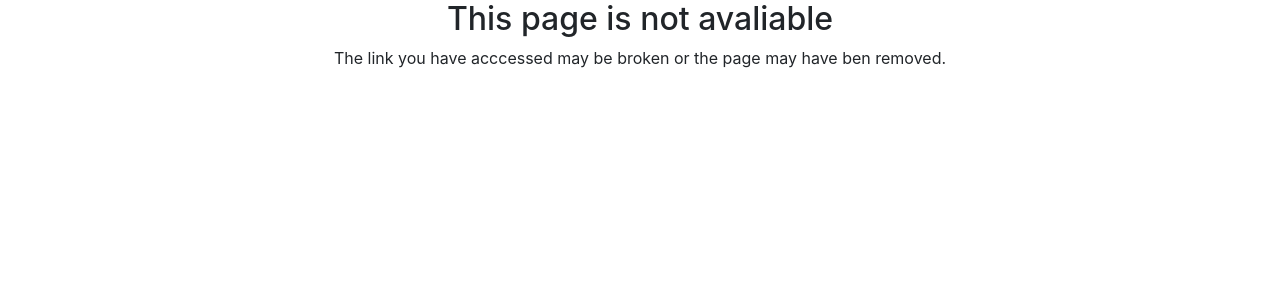
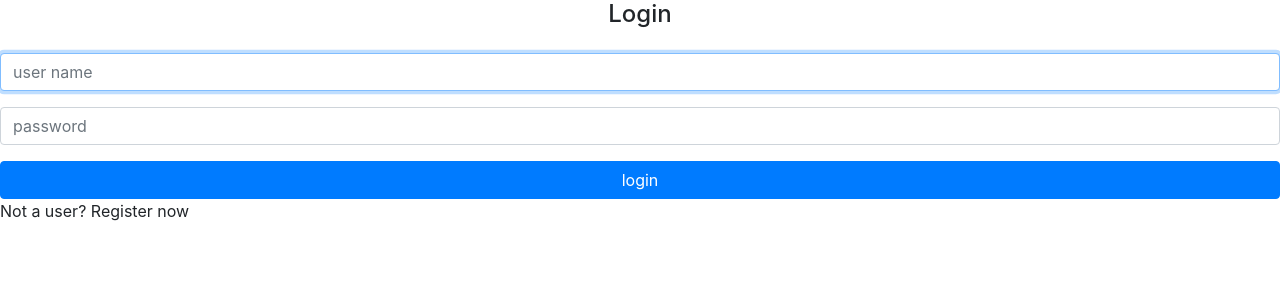
Before and after one commit to mayconfsbrito/alura-angular-alurapic, an Angular app: page / in a window 1280 px wide. Shown: the top 300 px of the page. Built offline with nearby package versions, Linux system fonts and the light colour scheme.

Commit message:
Criação do Componente para Login

```diff
--- a/src/app/app.module.ts
+++ b/src/app/app.module.ts
@@ -5,6 +5,7 @@ import { AppRoutingModule } from './app.routing.module';
 
 import { PhotosModule } from './photos/photos.module';
 import { ErrorsModule } from './errors/errors.module';
+import { HomeModule } from './home/home.module';
 
 @NgModule({
   declarations: [
@@ -14,7 +15,8 @@ import { ErrorsModule } from './errors/errors.module';
     BrowserModule,
     PhotosModule,
     AppRoutingModule,
-    ErrorsModule
+    ErrorsModule,
+    HomeModule
   ],
   providers: [],
   bootstrap: [
--- a/src/app/app.routing.module.ts
+++ b/src/app/app.routing.module.ts
@@ -5,8 +5,13 @@ import { PhotoListComponent } from './photos/photo-list/photo-list.component';
 import { PhotoFormComponent } from './photos/photo-form/photo-form.component';
 import { NotFoundComponent } from './errors/not-found/not-found.component';
 import { PhotoListResolver } from './photos/photo-list/photo-list.resolver';
+import { SignInComponent } from './home/signin/signin.component';
 
 const routes: Routes = [
+    {
+        path: '',
+        component: SignInComponent
+    },
     {
         path: 'user/:userName',
         component: PhotoListComponent,
--- /dev/null
+++ b/src/app/home/signin/signin.component.html
@@ -0,0 +1,27 @@
+<h4 class="text-center">Login</h4>
+
+<form class="form mt-4">
+
+    <div class="form-group">
+        <input
+            class="form-control"
+            placeholder="user name"
+            autofocus>
+    </div>
+
+    <div class="form-group">
+        <input
+            type="password"
+            class="form-control"
+            placeholder="password">
+    </div>
+
+    <button
+        type="submit"
+        class="btn btn-primary btn-block">
+        login
+    </button>
+
+</form>
+
+<p>Not a user? <a>Register now</a></p>
--- /dev/null
+++ b/src/app/home/signin/signin.component.ts
@@ -0,0 +1,6 @@
+import { Component } from '@angular/core';
+
+@Component({
+    templateUrl: './signin.component.html'
+})
+export class SignInComponent { }
```
Also changed, not shown: src/app/home/home.module.ts (added, +9 -0 lines).
